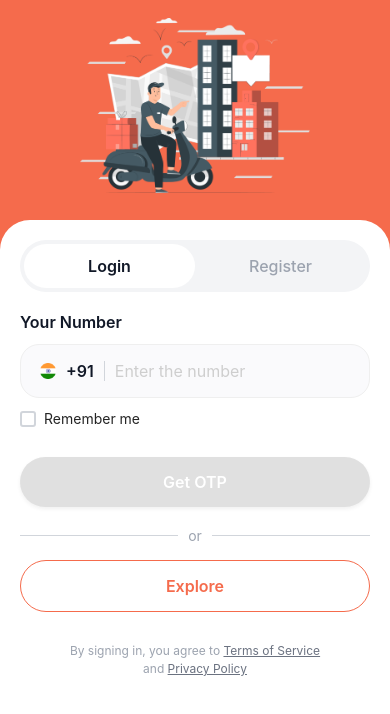
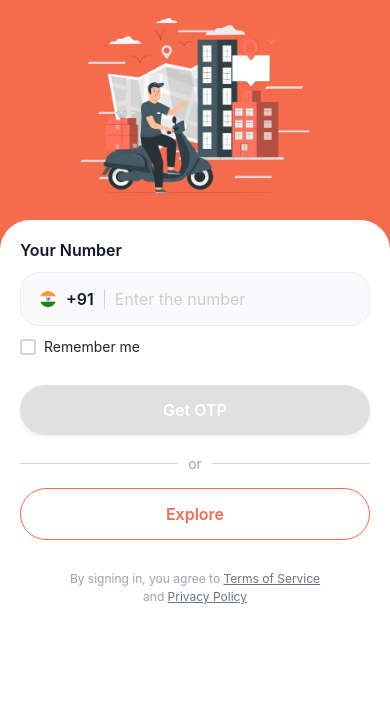
Before and after one commit to AIBInnovations/TiffsyDriver, a React Native app: screen /Login in a window 390 px wide. Shown: the top 714 px of the page. Built offline with nearby package versions, Linux system fonts and the light colour scheme.

Commit message:
New Changes

```diff
--- a/src/screens/auth/LoginScreen.tsx
+++ b/src/screens/auth/LoginScreen.tsx
@@ -18,7 +18,6 @@ type Props = AuthStackScreenProps<'Login'>;
 const LoginScreen = ({ navigation }: Props) => {
   const [phone, setPhone] = useState('');
   const [remember, setRemember] = useState(false);
-  const [selectedTab, setSelectedTab] = useState<'login' | 'register'>('login');
   const [loading, setLoading] = useState(false);
 
   const handleGetOtp = async () => {
@@ -65,42 +64,6 @@ const LoginScreen = ({ navigation }: Props) => {
 
       {/* Bottom white card */}
       <View style={styles.card}>
-        {/* Login / Register Switch */}
-        <View style={styles.tabContainer}>
-          <TouchableOpacity
-            onPress={() => setSelectedTab('login')}
-            style={[
-              styles.tab,
-              selectedTab === 'login' && styles.activeTab,
-            ]}
-          >
-            <Text
-              style={[
-                styles.tabText,
-                selectedTab === 'login' && styles.activeTabText,
-              ]}
-            >
-              Login
-            </Text>
-          </TouchableOpacity>
-          <TouchableOpacity
-            onPress={() => setSelectedTab('register')}
-            style={[
-              styles.tab,
-              selectedTab === 'register' && styles.activeTab,
-            ]}
-          >
-            <Text
-              style={[
-                styles.tabText,
-                selectedTab === 'register' && styles.activeTabText,
-              ]}
-            >
-              Register
-            </Text>
-          </TouchableOpacity>
-        </View>
-
         {/* Your Number label */}
         <Text style={styles.label}>Your Number</Text>
 
@@ -229,32 +192,6 @@ const styles = StyleSheet.create({
     paddingHorizontal: 20,
     paddingTop: 20,
     paddingBottom: 50,
-  },
-  tabContainer: {
-    backgroundColor: '#F3F4F6',
-    borderRadius: 100,
-    flexDirection: 'row',
-    padding: 4,
-    marginBottom: 20,
-  },
-  tab: {
-    flex: 1,
-    borderRadius: 100,
-    alignItems: 'center',
-    justifyContent: 'center',
-    paddingVertical: 12,
-  },
-  activeTab: {
-    backgroundColor: 'white',
-  },
-  tabText: {
-    color: '#9CA3AF',
-    fontSize: 16,
-    fontWeight: '500',
-  },
-  activeTabText: {
-    color: '#111827',
-    fontWeight: '600',
   },
   label: {
     color: '#111827',
--- a/src/screens/auth/OtpVerifyScreen.tsx
+++ b/src/screens/auth/OtpVerifyScreen.tsx
@@ -307,57 +307,6 @@ const OTPVerificationScreen = ({ navigation, route }: Props) => {
               paddingBottom: 15,
             }}
           >
-            {/* Login / Register Switch */}
-            <View
-              style={{
-                backgroundColor: '#F3F4F6',
-                borderRadius: 100,
-                flexDirection: 'row',
-                padding: 4,
-                marginBottom: 20,
-              }}
-            >
-              <View
-                style={{
-                  flex: 1,
-                  backgroundColor: 'white',
-                  borderRadius: 100,
-                  alignItems: 'center',
-                  justifyContent: 'center',
-                  paddingVertical: 12,
-                }}
-              >
-                <Text
-                  style={{
-                    color: '#111827',
-                    fontSize: 16,
-                    fontWeight: '600',
-                  }}
-                >
-                  Login
-                </Text>
-              </View>
-              <View
-                style={{
-                  flex: 1,
-                  borderRadius: 100,
-                  alignItems: 'center',
-                  justifyContent: 'center',
-                  paddingVertical: 12,
-                }}
-              >
-                <Text
-                  style={{
-                    color: '#9CA3AF',
-                    fontSize: 16,
-                    fontWeight: '500',
-                  }}
-                >
-                  Register
-                </Text>
-              </View>
-            </View>
-
             {/* Verify OTP title */}
             <Text
               style={{
--- a/src/screens/delivery-status/DeliveryStatusScreen.tsx
+++ b/src/screens/delivery-status/DeliveryStatusScreen.tsx
@@ -302,10 +302,6 @@ export default function DeliveryStatusScreen() {
     updateDeliveryStatus("in_progress");
   };
 
-  const handleMarkPickedUp = () => {
-    updateDeliveryStatus("picked_up");
-  };
-
   const handleMarkDelivered = () => {
     setShowPODModal(true);
   };
@@ -466,7 +462,6 @@ export default function DeliveryStatusScreen() {
         <ActionButtons
           currentStatus={delivery.currentStatus}
           onStartDelivery={handleStartDelivery}
-          onMarkPickedUp={handleMarkPickedUp}
           onMarkDelivered={handleMarkDelivered}
           onMarkFailed={handleMarkFailed}
           isLoading={isUpdating}
--- a/src/screens/delivery-status/components/ActionButtons.tsx
+++ b/src/screens/delivery-status/components/ActionButtons.tsx
@@ -5,7 +5,6 @@ import { DeliveryStatusType } from "../../../navigation/types";
 interface ActionButtonsProps {
   currentStatus: DeliveryStatusType;
   onStartDelivery: () => void;
-  onMarkPickedUp: () => void;
   onMarkDelivered: () => void;
   onMarkFailed: () => void;
   isLoading?: boolean;
@@ -23,7 +22,6 @@ interface ActionButton {
 export default function ActionButtons({
   currentStatus,
   onStartDelivery,
-  onMarkPickedUp,
   onMarkDelivered,
   onMarkFailed,
   isLoading = false,
@@ -41,13 +39,14 @@ export default function ActionButtons({
         };
       case "in_progress":
         return {
-          label: "Mark as Picked Up",
-          icon: "package-variant",
-          color: "#F59E0B",
-          shadowColor: "#F59E0B",
-          onPress: onMarkPickedUp,
+          label: "Mark as Delivered",
+          icon: "check-circle",
+          color: "#10B981",
+          shadowColor: "#10B981",
+          onPress: onMarkDelivered,
         };
       case "picked_up":
+        // Legacy support - redirect to delivered action
         return {
           label: "Mark as Delivered",
           icon: "check-circle",
@@ -61,7 +60,7 @@ export default function ActionButtons({
   };
 
   const primaryAction = getActionButton();
-  const showFailButton = currentStatus === "in_progress" || currentStatus === "picked_up";
+  const showFailButton = currentStatus === "in_progress";
   const isCompleted = currentStatus === "delivered";
   const isFailed = currentStatus === "failed";
 
@@ -152,15 +151,7 @@ export default function ActionButtons({
           <View style={styles.helperRow}>
             <MaterialCommunityIcons name="truck-fast-outline" size={14} color="#6B7280" />
             <Text style={styles.helperText}>
-              Navigate to pickup location and collect the package
-            </Text>
-          </View>
-        )}
-        {currentStatus === "picked_up" && (
-          <View style={styles.helperRow}>
-            <MaterialCommunityIcons name="map-marker-check-outline" size={14} color="#6B7280" />
-            <Text style={styles.helperText}>
-              Navigate to drop-off location to complete delivery
+              Navigate to delivery location to complete the order
             </Text>
           </View>
         )}
--- a/src/screens/delivery-status/components/ProgressTracker.tsx
+++ b/src/screens/delivery-status/components/ProgressTracker.tsx
@@ -16,16 +16,15 @@ interface ProgressTrackerProps {
 
 const steps: ProgressStep[] = [
   { key: "pending", label: "Pending", icon: "clock-outline" },
-  { key: "picked_up", label: "Picked Up", icon: "package-variant" },
   { key: "in_progress", label: "En Route", icon: "truck-fast" },
   { key: "delivered", label: "Delivered", icon: "check-circle" },
 ];
 
 const statusOrder: Record<DeliveryStatusType, number> = {
   pending: 0,
-  picked_up: 1,
-  in_progress: 2,
-  delivered: 3,
+  picked_up: 1, // Keep for backward compatibility with old data
+  in_progress: 1,
+  delivered: 2,
   failed: -1,
 };
 
```
